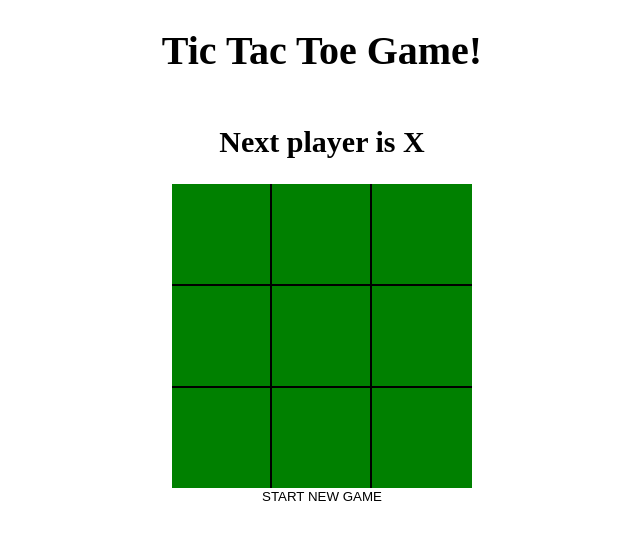
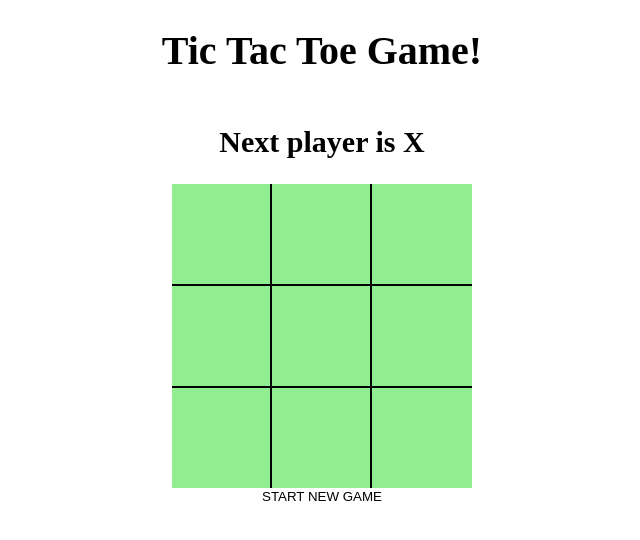
Before and after one commit to MMGGYY66/tic-tac-toe, a React (Vite) app: page / in a window 1280 px wide. Shown: the top 540 px of the page, without its empty margins (318-958 px from the left). Built offline with nearby package versions, Linux system fonts and the light colour scheme.

Commit message:
style Winning Squares

```diff
--- a/src/components/Square.jsx
+++ b/src/components/Square.jsx
@@ -7,7 +7,7 @@ const Square = ({ value, onClick, isWinningSquares }) => {
       className="square"
       onClick={onClick}
       style={{
-        backgroundColor: isWinningSquares ? 'yellow' : 'green',
+        backgroundColor: isWinningSquares ? 'yellow' : 'lightgreen',
       }}
     >
       {value}
```
